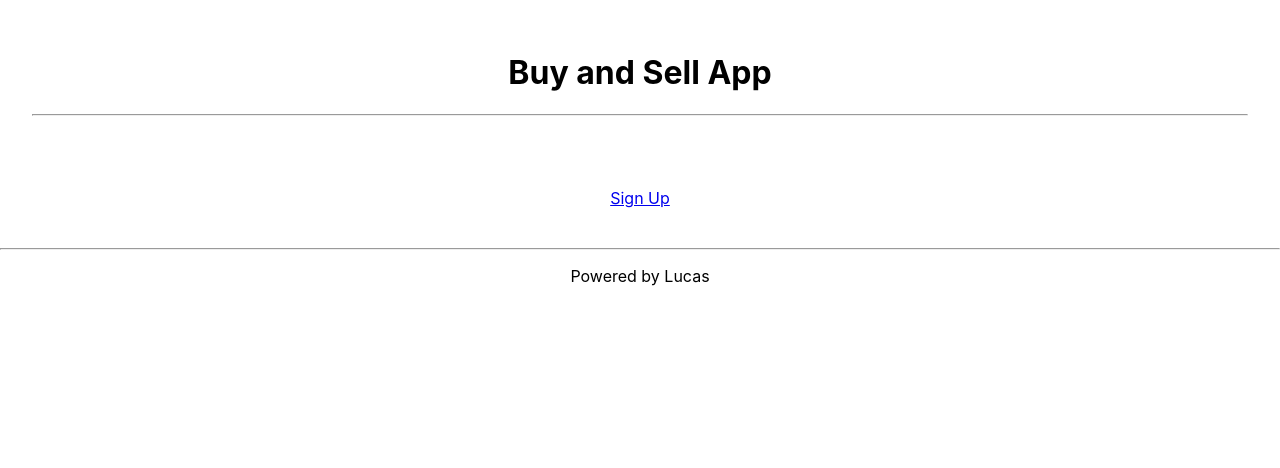
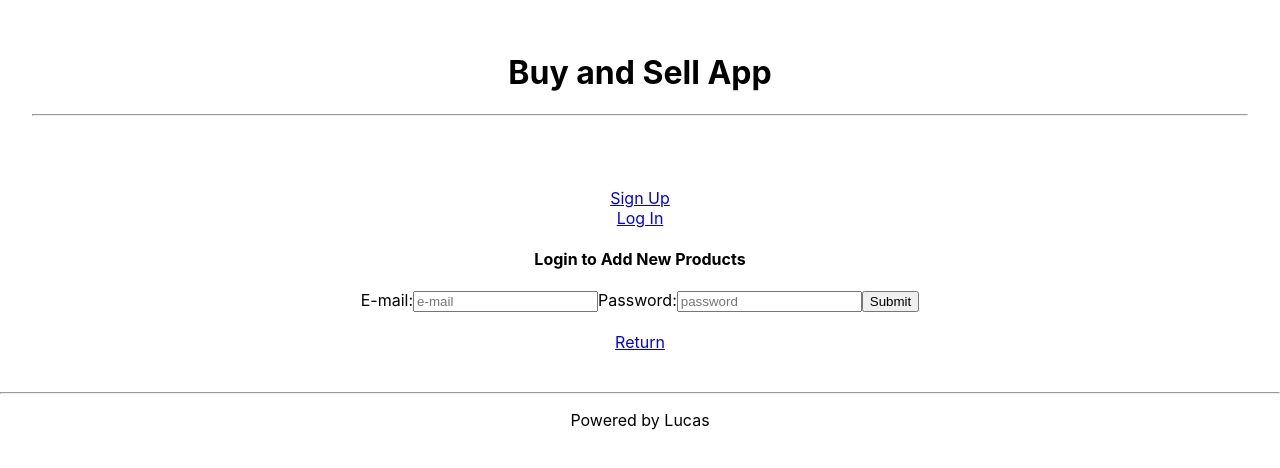
Before and after one commit to LPascholatti/webshop-client, a React (Create React App) app: page /login in a window 1280 px wide. Shown: the top 468 px of the page. Built offline with nearby package versions, Linux system fonts and the light colour scheme; the HTML template or start-up script is replaced by a standard one.

Commit message:
Add log in in a Link and router

```diff
--- a/src/App.js
+++ b/src/App.js
@@ -6,6 +6,7 @@ import { Provider } from "react-redux";
 import store from "./store";
 import ProductDetailsContainer from "./components/ProductDetailsContainer";
 import SignUpContainer from "./components/SignUpContainer";
+import LoginFormContainer from "./components/LoginFormContainer";
 
 function App() {
   return (
@@ -18,7 +19,10 @@ function App() {
         <body>
           <main className="App-body">
             <Link to="/signup">Sign Up</Link>
+            <br/>
+            <Link to='/login'>Log In</Link>
             <Route path="/signup" component={SignUpContainer} />
+            <Route path="/login" component={LoginFormContainer} />
             <Route path="/" exact component={ProductsListContainer} />
             <Route path="/products/:id" component={ProductDetailsContainer} />
           </main>
--- a/src/components/LoginForm.js
+++ b/src/components/LoginForm.js
@@ -1,4 +1,5 @@
-import React from 'react'
+import React from 'react';
+import { Link } from "react-router-dom";
 
 export default function LoginForm(props) {
   const { onSubmit, onChange, values } = props;
@@ -31,6 +32,8 @@ export default function LoginForm(props) {
 
         <input type="submit"/>
       </form>
+      <br/>
+      <Link to='/'>Return</Link>
     </div>
   )
 }
--- a/src/components/ProductsList.js
+++ b/src/components/ProductsList.js
@@ -41,8 +41,6 @@ export default class ProductList extends Component {
             <ul>{products.map(this.renderProducts)} </ul>
           }
         </div>
-        <LoginFormContainer />
-        <br />
         <CreateProductContainer />
       </div>
     )
```
